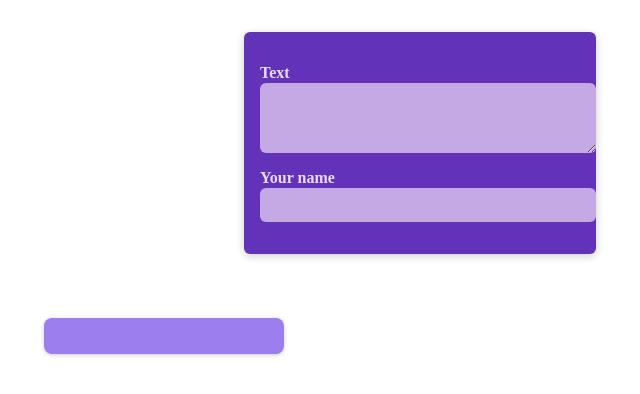
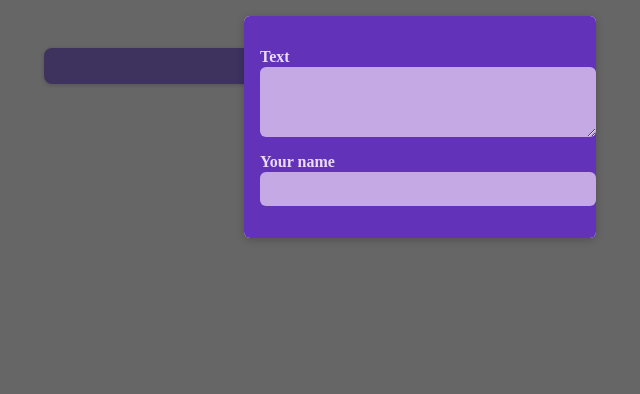
Before and after one commit to YitayalT/post-react-app, a React (Create React App) app: page / in a window 1280 px wide. Shown: the top 394 px of the page, without its empty margins (220-860 px from the left). Built offline with nearby package versions, Linux system fonts and the light colour scheme.

Commit message:
adding main-header

```diff
--- a/package.json
+++ b/package.json
@@ -8,6 +8,7 @@
     "@testing-library/user-event": "^13.5.0",
     "react": "^18.2.0",
     "react-dom": "^18.2.0",
+    "react-icons": "^4.9.0",
     "react-scripts": "5.0.1",
     "web-vitals": "^2.1.4"
   },
--- a/src/components/Modal.jsx
+++ b/src/components/Modal.jsx
@@ -1,11 +1,11 @@
 import classes from './Modal.module.css';
 
-const Modal = () => {
+const Modal = (props) => {
   return (
   <>
-  <div className={classes.backdrop} />
-  <dialog className={classes.modal}>
-
+  <div className={classes.backdrop} onClick={props.onClose} />
+  <dialog open className={classes.modal}>
+    {props.children}
   </dialog>
   </>
   )
--- a/src/components/NewPost.module.css
+++ b/src/components/NewPost.module.css
@@ -2,9 +2,7 @@
     background-color: #6233b9;
     padding: 1rem;
     width: 20rem;
-    margin: 2rem auto;
-    border-radius: 6px;
-    box-shadow: 0 2px 8px rgba(0, 0, 0, 0.2);
+
   }
 
   .form label {
--- a/src/components/PostsList.jsx
+++ b/src/components/PostsList.jsx
@@ -1,26 +1,39 @@
-import { useState } from 'react';
-import NewPost from './NewPost';
-import Post from './Post';
-import classes from './PostsList.module.css';
+import { useState } from "react";
+import NewPost from "./NewPost";
+import Post from "./Post";
+import classes from "./PostsList.module.css";
+import Modal from "./Modal";
 
 function PostsList() {
-  const [enteredBody, setEnteredBody] = useState('');
-  const [enteredAuthor, setEnteredAuthor] = useState('');
+  const [enteredBody, setEnteredBody] = useState("");
+  const [enteredAuthor, setEnteredAuthor] = useState("");
+  const [modalIsVisible, setModalIsVisible] = useState(true);
 
-  const bodyChangeHandler = (event) =>{
-      setEnteredBody(event.target.value)
-  }
-  const authorChangeHandler = (event) =>{
-    setEnteredAuthor(event.target.value)
-}
+  const hideModalhandler = () => {
+    setModalIsVisible(false);
+  };
 
+  const bodyChangeHandler = (event) => {
+    setEnteredBody(event.target.value);
+  };
+  const authorChangeHandler = (event) => {
+    setEnteredAuthor(event.target.value);
+  };
 
   return (
     <>
-    <NewPost onBodyChange = {bodyChangeHandler} onAuthorChange = {authorChangeHandler}/>
-    <ul className={classes.posts}>
-      <Post author={enteredAuthor} body={enteredBody}/>
-    </ul>
+      {modalIsVisible ? (
+        <Modal onClose={hideModalhandler}>
+          <NewPost
+            onBodyChange={bodyChangeHandler}
+            onAuthorChange={authorChangeHandler}
+          />
+        </Modal>
+      ) : null}
+
+      <ul className={classes.posts}>
+        <Post author={enteredAuthor} body={enteredBody} />
+      </ul>
     </>
   );
 }
```
Also changed, not shown: src/components/MainHeader.jsx (added, +22 -0 lines), src/components/MainHeader.module.css (added, +36 -0 lines), 1 other file (tests, documents, lock files or other folders).
